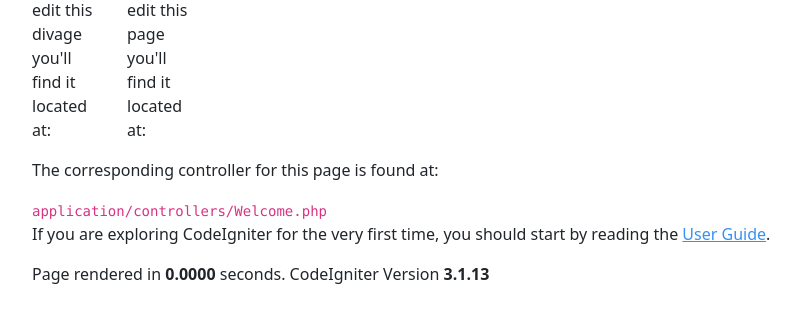
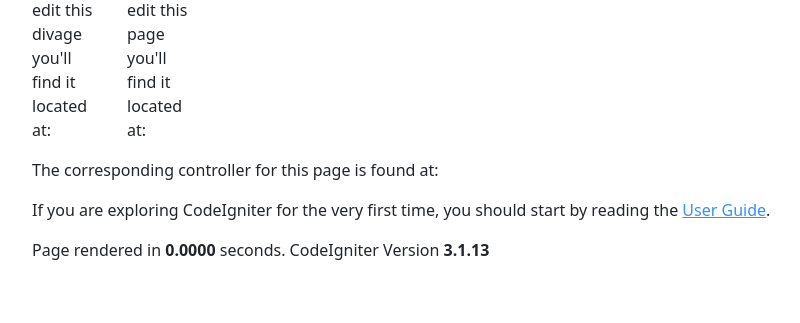
Before and after one commit to ahmadhilmandani/vcp_2022, a CodeIgniter app: page /vcp_2022/ in a window 1280 px wide. Shown: the part 184-507 px from the top of the page, without its empty margins (50-850 px from the left). Run offline with CodeIgniter, Linux system fonts and the light colour scheme.

Commit message:
merubah di views

```diff
--- a/application/views/V_dashboard.php
+++ b/application/views/V_dashboard.php
@@ -31,7 +31,7 @@ defined('BASEPATH') or exit('No direct script access allowed');
 			</div>
 
 			<p>The corresponding controller for this page is found at:</p>
-			<code>application/controllers/Welcome.php</code>
+
 
 			<p>If you are exploring CodeIgniter for the very first time, you should start by reading the <a href="userguide3/">User Guide</a>.</p>
 		</div>
```
